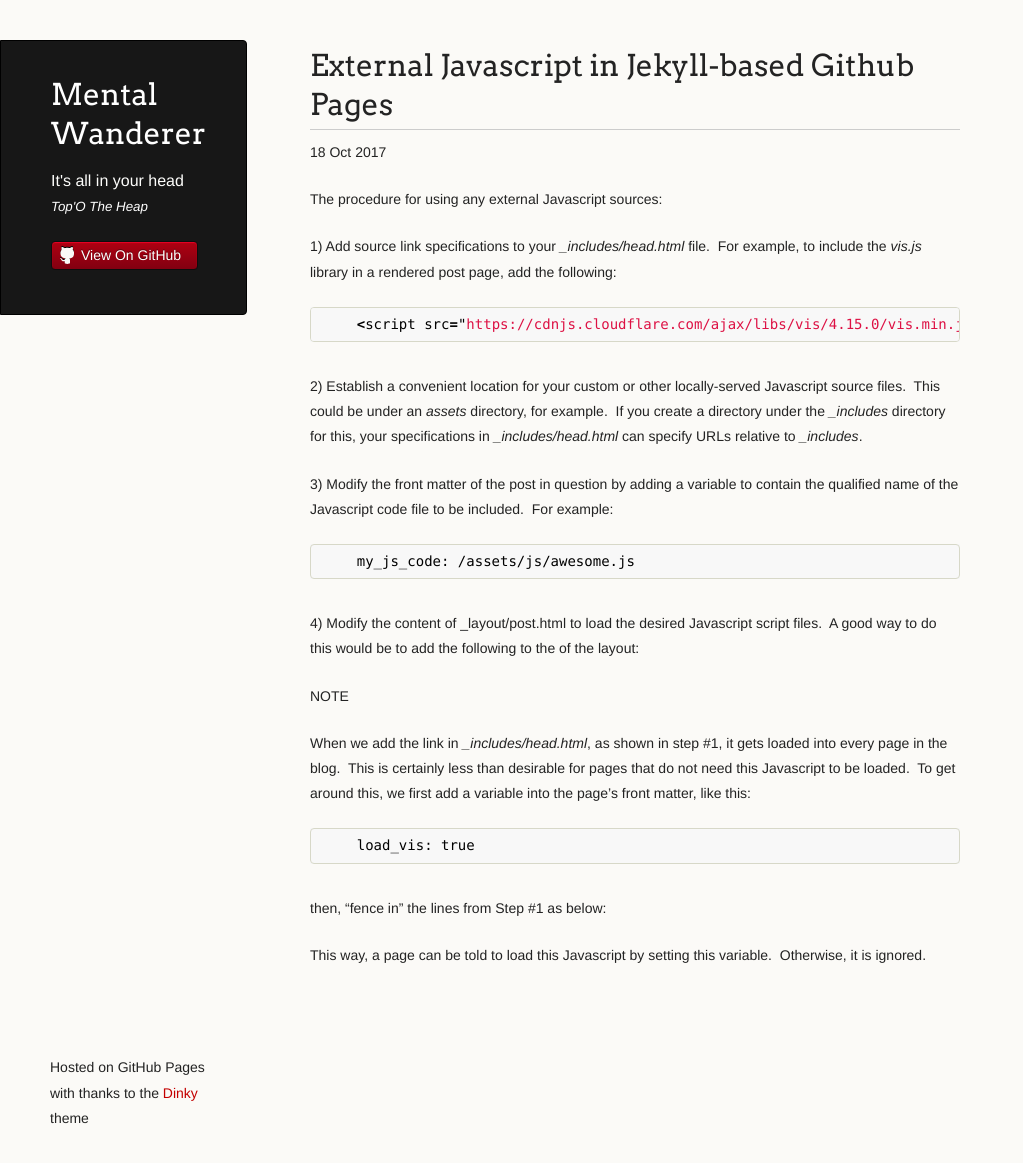
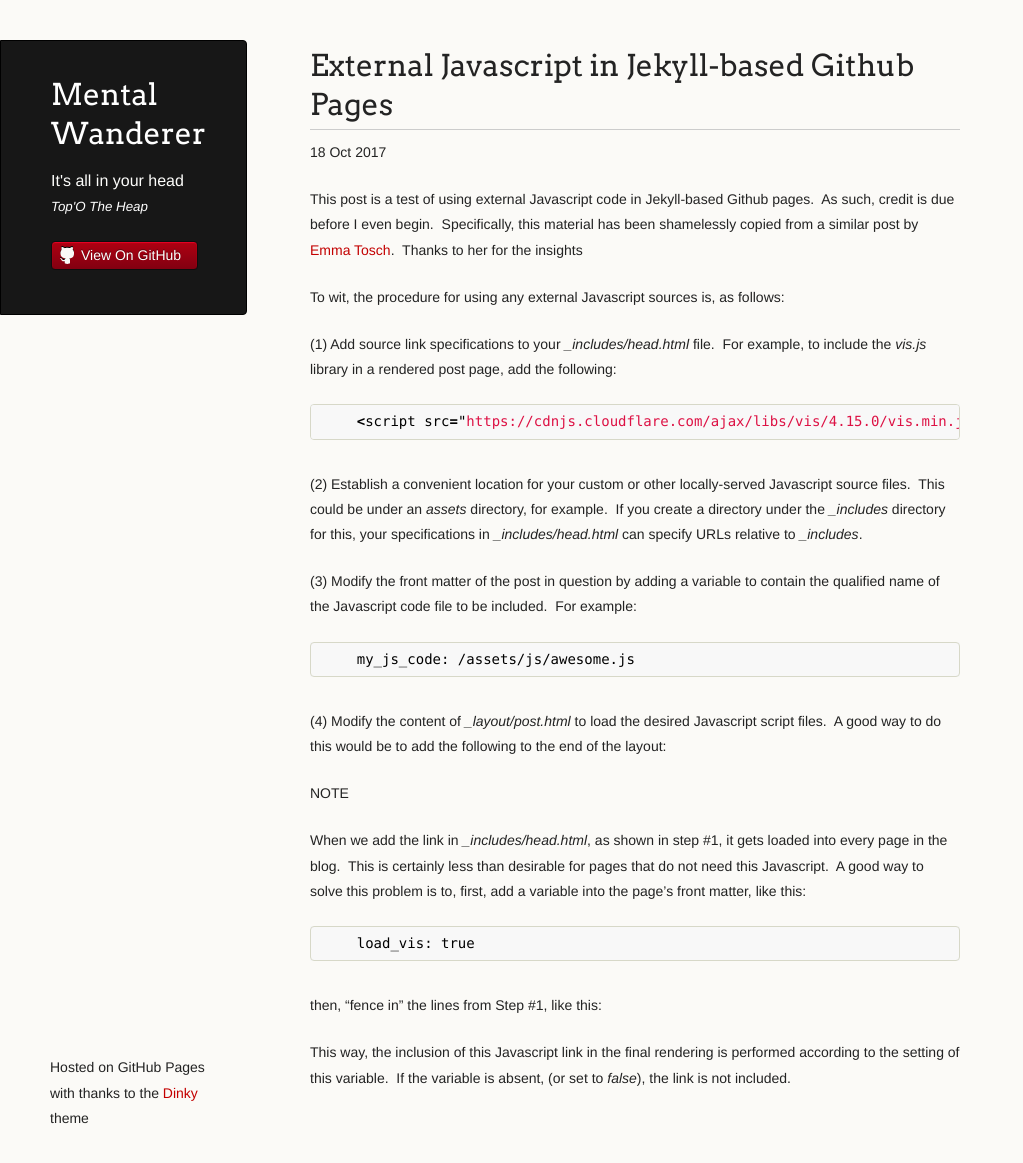
Before and after one commit to coryburt/coryburt.github.io, a Jekyll site: the page built from _posts/2017-10-18-External-Javascript-In-Jekyll-Github-Pages.md, in a window 1280 px wide and 1163 px high. Shown: the whole window, without its empty margins (0-1023 px from the left). Built offline with Jekyll 4.4.1, drawn with Linux system fonts in a browser that asks for light colours.

Commit message:
Added external javascript post

````diff
--- a/_posts/2017-10-18-External-Javascript-In-Jekyll-Github-Pages.md
+++ b/_posts/2017-10-18-External-Javascript-In-Jekyll-Github-Pages.md
@@ -5,22 +5,26 @@ brython: true
 brython_stdlib: true
 ---
 
-The procedure for using any external Javascript sources:
+This post is a test of using external Javascript code in Jekyll-based Github pages.&nbsp;  As such, credit is due before I even begin.&nbsp;
+Specifically, this material has been shamelessly copied from a similar post by [Emma Tosch](http://blog.emmatosch.com/2016/03/09/using-custom-javascript-in-jekyll-blogs.html).&nbsp;
+Thanks to her for the insights
 
-1) Add source link specifications to your *_includes/head.html* file.&nbsp; For example, to include the *vis.js* library in a rendered post page, add the following:
+To wit, the procedure for using any external Javascript sources is, as follows:
+
+(1) Add source link specifications to your *_includes/head.html* file.&nbsp; For example, to include the *vis.js* library in a rendered post page, add the following:
 
 ```javascript
     <script src="https://cdnjs.cloudflare.com/ajax/libs/vis/4.15.0/vis.min.js" type="text/javascript"></script>
 ```
 
-2) Establish a convenient location for your custom or other locally-served Javascript source files.&nbsp; This could be under an *assets* directory, for example.&nbsp;
+(2) Establish a convenient location for your custom or other locally-served Javascript source files.&nbsp; This could be under an *assets* directory, for example.&nbsp;
 If you create a directory under the *_includes* directory for this, your specifications in *_includes/head.html* can specify URLs relative to *_includes*.
 
-3) Modify the front matter of the post in question by adding a variable to contain the qualified name of the Javascript code file to be included.&nbsp; For example:
+(3) Modify the front matter of the post in question by adding a variable to contain the qualified name of the Javascript code file to be included.&nbsp; For example:
 
         my_js_code: /assets/js/awesome.js
 
-4) Modify the content of _layout/post.html to load the desired Javascript script files.&nbsp; A good way to do this would be to add the following to the of the layout:
+(4) Modify the content of *_layout/post.html* to load the desired Javascript script files.&nbsp; A good way to do this would be to add the following to the end of the layout:
 
         {% for js in page.my_js_code %}
             <script type="text/javascript">{% include {{ js }} %}</script>
@@ -29,15 +33,16 @@ If you create a directory under the *_includes* directory for this, your specifi
 NOTE
 
 When we add the link in *_includes/head.html*, as shown in step #1, it gets loaded into every page in the blog.&nbsp;
-This is certainly less than desirable for pages that do not need this Javascript to be loaded.&nbsp;
-To get around this, we first add a variable into the page's front matter, like this:
+This is certainly less than desirable for pages that do not need this Javascript.&nbsp;
+A good way to solve this problem is to, first, add a variable into the page's front matter, like this:
 
         load_vis: true
 
-then, "fence in" the lines from Step #1 as below:
+then, "fence in" the lines from Step #1, like this:
 
         {% if page.load_vis %}
             <script src="https://cdnjs.cloudflare.com/ajax/libs/vis/4.15.0/vis.min.js" type="text/javascript"></script>
         {% endif %}
 
-This way, a page can be told to load this Javascript by setting this variable.&nbsp; Otherwise, it is ignored.
+This way, the inclusion of this Javascript link in the final rendering is performed according to the setting of this variable.&nbsp;
+If the variable is absent, (or set to *false*), the link is not included.
````
